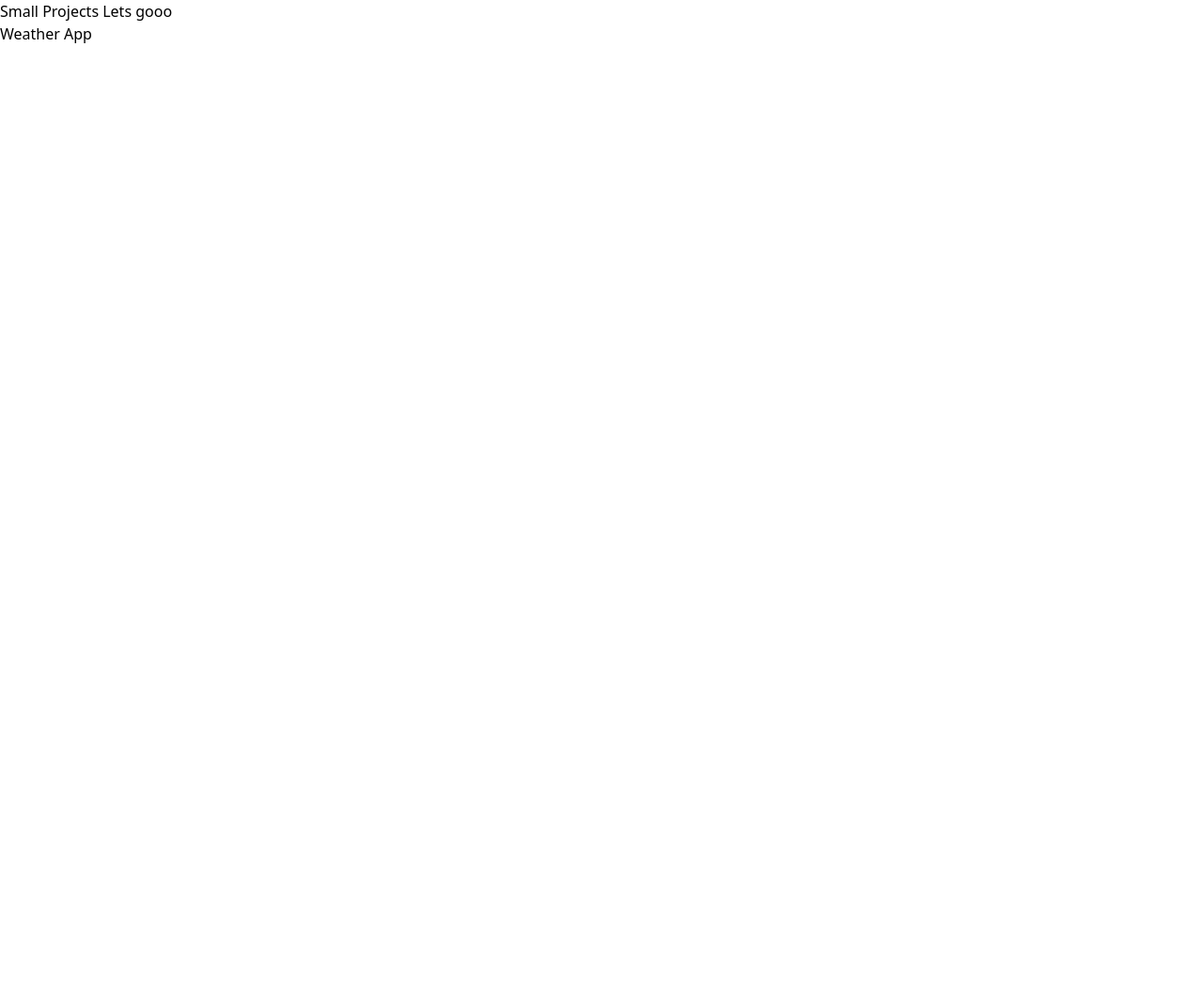
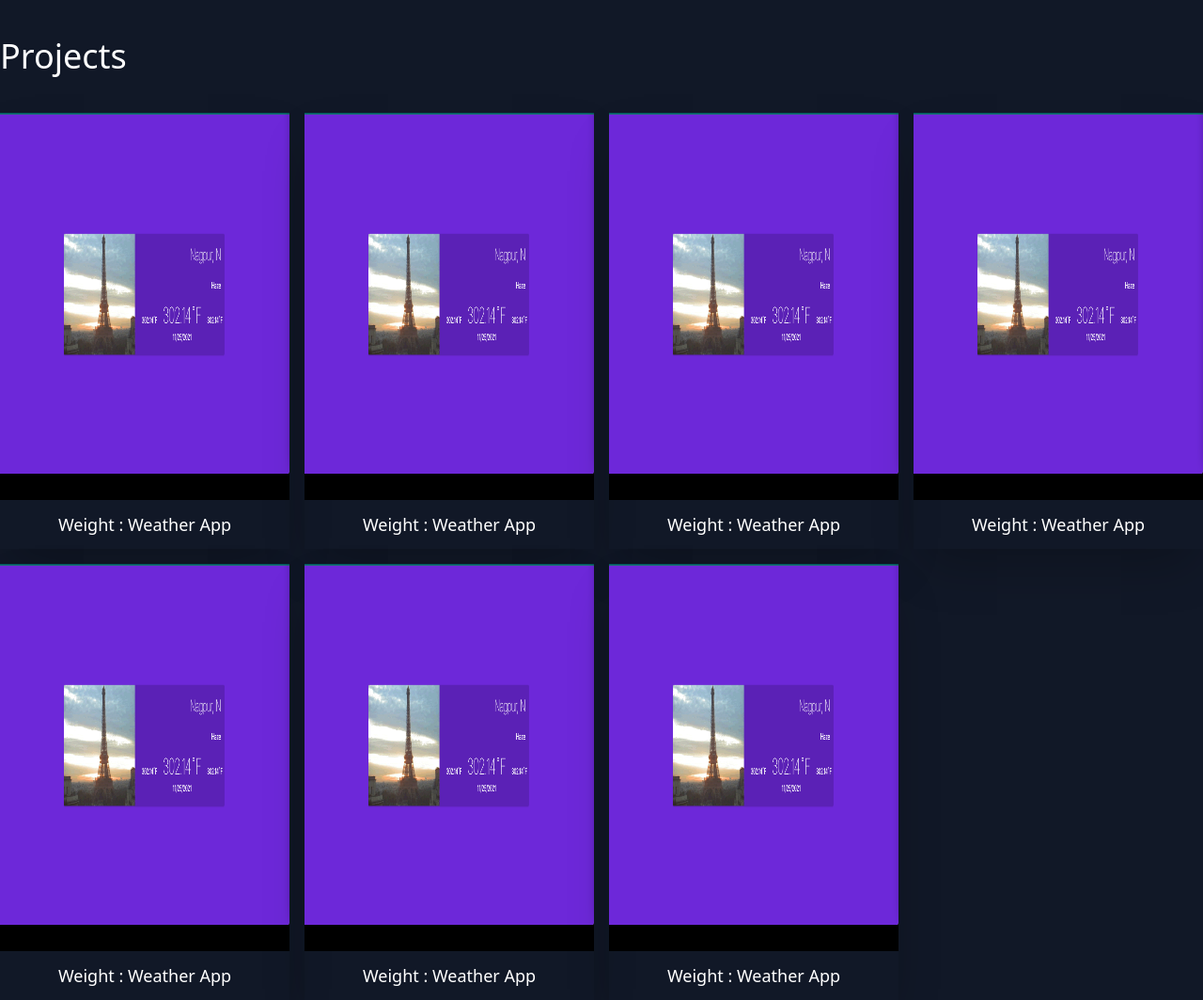
Before and after one commit to ayushAB/small-javascript-projects, a plain HTML site: page index.html in a window 1280 px wide. Shown: the whole page at 94% size. Before the commit the page ends 800 px from the top, so only its background shows below. Drawn offline with nearby package versions, Linux system fonts and the light colour scheme.

Commit message:
added home page

```diff
--- a/index.html
+++ b/index.html
@@ -5,10 +5,12 @@
     <meta http-equiv="X-UA-Compatible" content="IE=edge">
     <meta name="viewport" content="width=device-width, initial-scale=1.0">
     <link href="https://unpkg.com/tailwindcss@^2/dist/tailwind.min.css" rel="stylesheet">
-    <title>Small Projects</title>
+    <title>Projects</title>
 </head>
-<body>
-    <div>Small Projects Lets gooo</div>
-    <a href="WeatherApp/index.html" class="">Weather App</a>
+<body class="bg-gray-900">
+    <div class="container mx-auto text-4xl my-10 text-white">Projects</div>
+    <div id="main" class="container mx-auto grid grid-cols-4 gap-4">
+    </div>
 </body>
+<script src="script.js"></script>
 </html>
--- /dev/null
+++ b/script.js
@@ -0,0 +1,69 @@
+const projects = [
+    {
+        name:'Weather App',
+        img_path:'/images/weather_app.png',
+        overview:'Simple Application build with <a href="https://www.accuweather.com">Accuweather</a> API.Used Tailwindcss for css.',
+        url:'WeatherApp'
+    },
+    {
+        name:'Weather App',
+        img_path:'/images/weather_app.png',
+        overview:'Simple Application build with <a href="https://www.accuweather.com">Accuweather</a> API.Used Tailwindcss for css.',
+        url:'WeatherApp'
+    },
+    {
+        name:'Weather App',
+        img_path:'/images/weather_app.png',
+        overview:'Simple Application build with <a href="https://www.accuweather.com">Accuweather</a> API.Used Tailwindcss for css.',
+        url:'WeatherApp'
+    },
+    {
+        name:'Weather App',
+        img_path:'/images/weather_app.png',
+        overview:'Simple Application build with <a href="https://www.accuweather.com">Accuweather</a> API.Used Tailwindcss for css.',
+        url:'WeatherApp'
+    },
+    {
+        name:'Weather App',
+        img_path:'/images/weather_app.png',
+        overview:'Simple Application build with <a href="https://www.accuweather.com">Accuweather</a> API.Used Tailwindcss for css.',
+        url:'WeatherApp'
+    },
+    {
+        name:'Weather App',
+        img_path:'/images/weather_app.png',
+        overview:'Simple Application build with <a href="https://www.accuweather.com">Accuweather</a> API.Used Tailwindcss for css.',
+        url:'WeatherApp'
+    },
+    {
+        name:'Weather App',
+        img_path:'/images/weather_app.png',
+        overview:'Simple Application build with <a href="https://www.accuweather.com">Accuweather</a> API.Used Tailwindcss for css.',
+        url:'WeatherApp'
+    },
+];
+
+const showProjects = () => {
+    const mainDiv = document.getElementById('main');
+    projects.forEach((project) => {
+        const element = document.createElement('a');
+        element.href = project.url
+        element.className = 'relative group flex flex-col items-center shadow-2xl';
+        element.innerHTML =`
+        <div class="absolute h-full p-5 w-full bg-white transition-opacity duration-700 ease-in-out opacity-0 group-hover:opacity-100">
+        <div>Overview</div>
+        ${project.overview}</div>
+        <div class="overflow-hidden h-96 flex justify-center">
+            <img class="object-fill" src="${project.img_path}"/>
+          </div>
+          <div class="text-lg text-center  capitalize w-full mb-3 bg-black">
+          ${project.name}
+          </div>
+          <div class="text-lg text-center text-white capitalize w-full mb-3">
+           Weight : ${project.name}
+          </div>
+        `;
+        mainDiv.append(element);
+    })
+}
+showProjects();
```
Also changed, not shown: images/weather_app.png (added).
